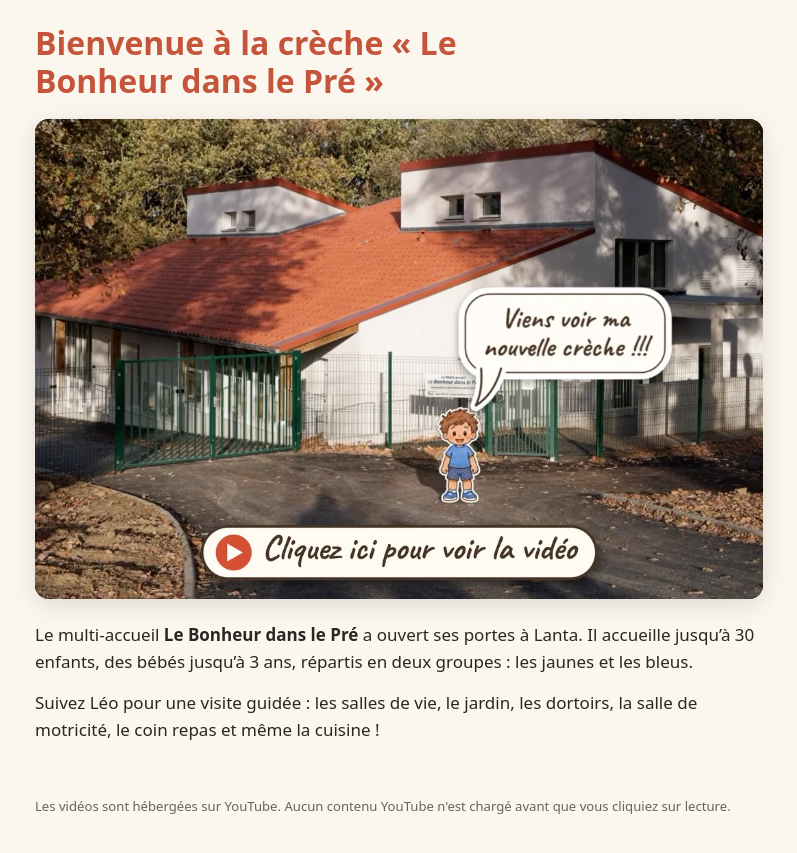
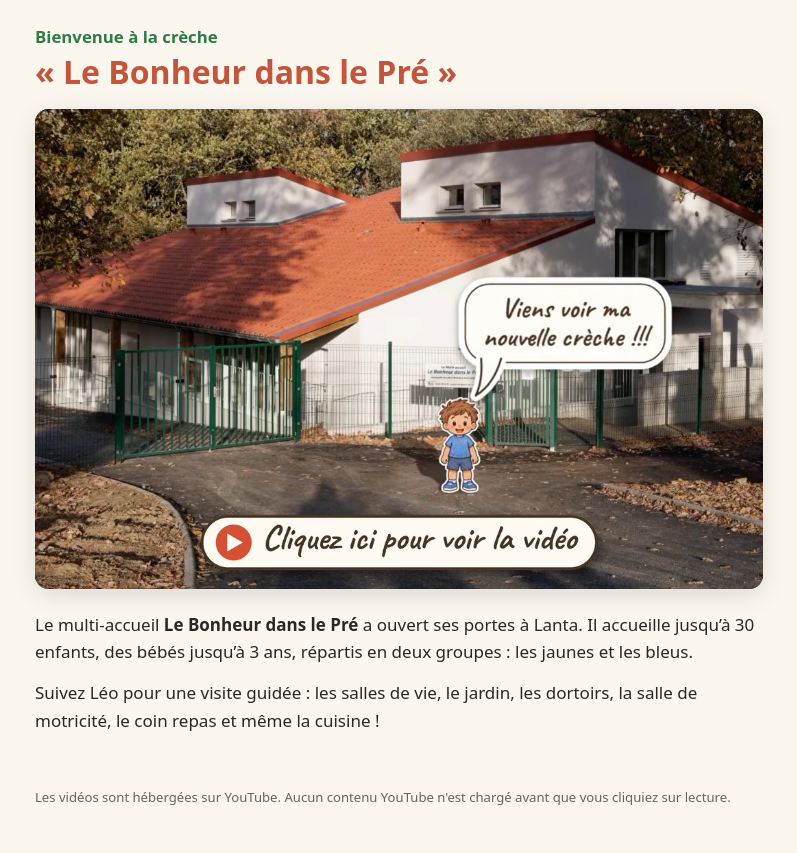
Before and after one commit to lantappli/lantappli.github.io, a Jekyll site: the page built from _videos/creche.md, in a window 1280 px wide. Shown: the top 853 px of the page, without its empty margins (241-1038 px from the left). Built offline with Jekyll 4.4.1, drawn with Linux system fonts in a browser that asks for light colours.

Commit message:
Titre crèche : surtitre + nom de la crèche
Co-Authored-By: Claude Opus 5.5 <noreply@anthropic.com>

```diff
--- a/_layouts/video.html
+++ b/_layouts/video.html
@@ -2,7 +2,8 @@
 layout: default
 ---
 <article class="video-page">
-  <h1>{{ page.title }}</h1>
+  {% if page.kicker %}<p class="kicker">{{ page.kicker }}</p>{% endif %}
+  <h1>{{ page.heading | default: page.title }}</h1>
 
   {% if page.youtube_id and page.youtube_id != "" %}
   <button type="button" class="player" data-youtube="{{ page.youtube_id }}" aria-label="Lire la vidéo : {{ page.title }}">
--- a/assets/style.css
+++ b/assets/style.css
@@ -39,6 +39,14 @@ h1 {
   color: var(--accent);
   text-wrap: balance;
 }
+
+.kicker {
+  margin: 0 0 2px;
+  color: var(--accent-2);
+  font-weight: 600;
+  font-size: 1.05rem;
+}
+.kicker + h1 { margin-top: 0; }
 
 /* Lecteur */
 .player {
```
Also changed, not shown: _videos/creche.md (+2 -0 lines).
